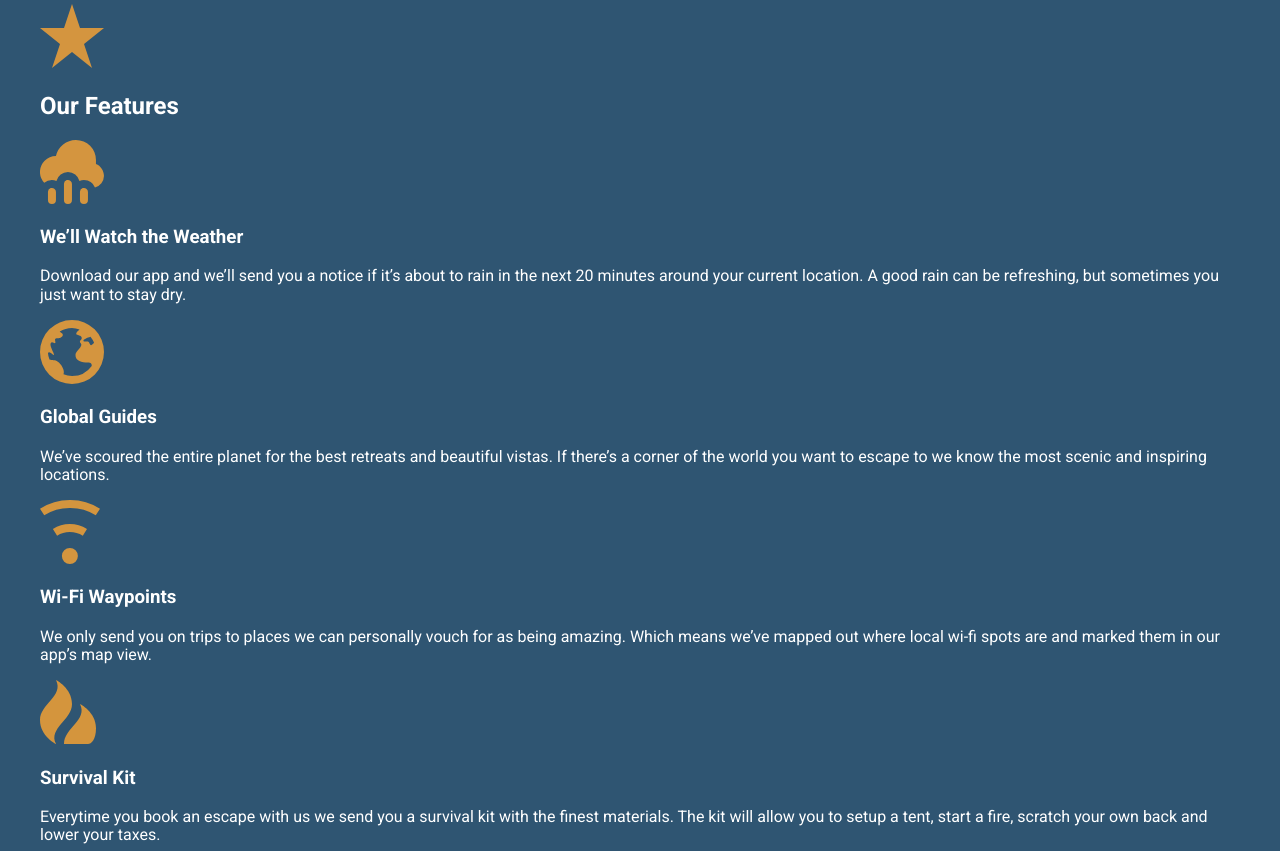
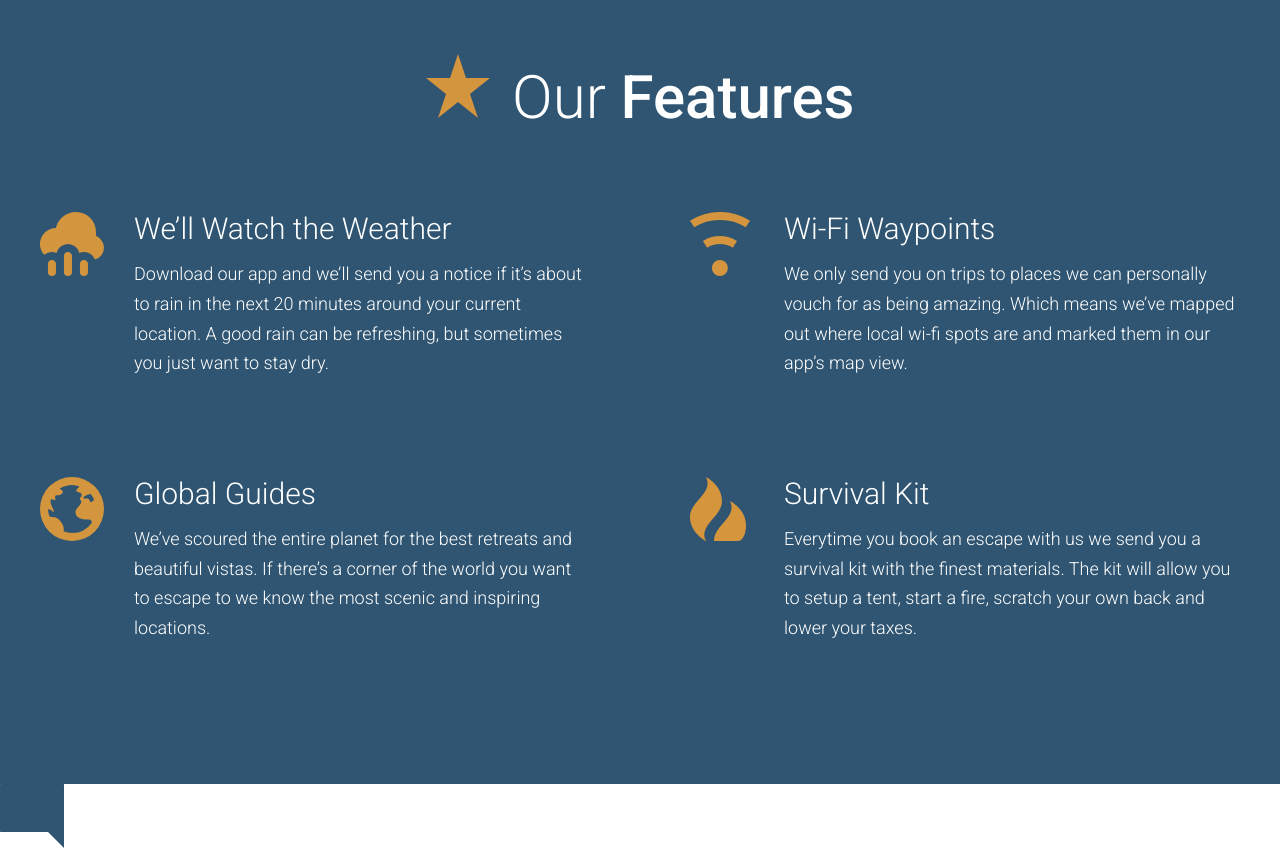
Before and after one commit to cheeseaddict/random_css, a website: page app/index.html in a window 1280 px wide. Shown: the part 2251-3102 px from the top of the page. Drawn offline with Linux system fonts and the light colour scheme.

Commit message:
Added feature section

```diff
--- /dev/null
+++ b/app/assets/styles/modules/_feature-item.css
@@ -0,0 +1,16 @@
+.feature-item {
+  padding-left: 94px;
+  position: relative;
+  padding-bottom: 2.5rem;
+
+  &__icon {
+    position: absolute;
+    left: 0;
+  }
+
+  &__title {
+    font-size: 1.875rem;
+    font-weight: 300;
+    margin-bottom: .8rem;
+  }
+}
--- a/app/assets/styles/modules/_generic-content-container.css
+++ b/app/assets/styles/modules/_generic-content-container.css
@@ -2,7 +2,7 @@
   p {
     font-weight: 300;
     line-height: 1.65;
-    margin: 1.8rem 0;
+    margin: 0 0 1.8rem 0;
 
     @mixin atSmall {
       font-size: 1.125rem;
--- a/app/assets/styles/modules/_rows.css
+++ b/app/assets/styles/modules/_rows.css
@@ -5,6 +5,15 @@
   &--gutters {
     margin-right: -65px;
   }
+
+  &--gutters-large {
+    margin-right: -100px;
+  }
+
+  &--gutters-large > div {
+    padding-right: 100px;
+  }
+
 
   &--gutters > div {
     padding-right: 65px;
@@ -28,6 +37,11 @@
       width: 37%;
     }
 
+    &__medium-6 {
+      float: left;
+      width: 50%;
+    }
+
     &__medium-8 {
       float: left;
       width: 66.66%;
--- /dev/null
+++ b/app/assets/styles/modules/_section-title.css
@@ -0,0 +1,27 @@
+.section-title {
+  font-size: 2.55rem;
+  font-weight: 300;
+  text-align: center;
+
+  @mixin atSmall {
+    font-size: 3.75rem;
+  }
+
+  strong {
+    font-weight: 500;
+  }
+
+  &__icon {
+    display: block;
+    margin-left: auto;
+    margin-right: auto;
+    margin-bottom: .6rem;
+
+    @mixin atSmall {
+      margin-right: .5rem;
+      margin-left: 0;
+      margin-bottom: 0;
+      display: inline-block;
+    }
+  }
+}
--- a/app/assets/styles/styles.css
+++ b/app/assets/styles/styles.css
@@ -9,3 +9,5 @@
 @import "modules/_headline";
 @import "modules/_rows";
 @import "modules/_generic-content-container";
+@import "modules/_section-title";
+@import "modules/_feature-item";
--- a/app/index.html
+++ b/app/index.html
@@ -73,24 +73,41 @@
 
   <div id="features" class="page-section page-section--blue">
     <div class="wrapper">
-      <img src="assets/images/icons/star.svg">
-      <h2>Our Features</h2>
+      <h2 class="section-title">
+        <img class="section-title__icon" src="assets/images/icons/star.svg">
+        Our <strong>Features</strong>
+      </h2>
 
-      <img src="assets/images/icons/rain.svg">
-      <h3>We&rsquo;ll Watch the Weather</h3>
-      <p>Download our app and we&rsquo;ll send you a notice if it&rsquo;s about to rain in the next 20 minutes around your current location. A good rain can be refreshing, but sometimes you just want to stay dry.</p>
+      <div class="row row--gutters-large generic-content-container">
+        <div class="row__medium-6">
+          <div class="feature-item">
+            <img class="feature-item__icon" src="assets/images/icons/rain.svg">
+            <h3 class="feature-item__title">We&rsquo;ll Watch the Weather</h3>
+            <p>Download our app and we&rsquo;ll send you a notice if it&rsquo;s about to rain in the next 20 minutes around your current location. A good rain can be refreshing, but sometimes you just want to stay dry.</p>
+          </div>
 
-      <img src="assets/images/icons/globe.svg">
-      <h3>Global Guides</h3>
-      <p>We&rsquo;ve scoured the entire planet for the best retreats and beautiful vistas. If there&rsquo;s a corner of the world you want to escape to we know the most scenic and inspiring locations.</p>
+          <div class="feature-item">
+            <img class="feature-item__icon" src="assets/images/icons/globe.svg">
+            <h3 class="feature-item__title">Global Guides</h3>
+            <p>We&rsquo;ve scoured the entire planet for the best retreats and beautiful vistas. If there&rsquo;s a corner of the world you want to escape to we know the most scenic and inspiring locations.</p>
+          </div>
 
-      <img src="assets/images/icons/wifi.svg">
-      <h3>Wi-Fi Waypoints</h3>
-      <p>We only send you on trips to places we can personally vouch for as being amazing. Which means we&rsquo;ve mapped out where local wi-fi spots are and marked them in our app&rsquo;s map view.</p>
+        </div>
+        <div class="row__medium-6">
+          <div class="feature-item">
+            <img class="feature-item__icon" src="assets/images/icons/wifi.svg">
+            <h3 class="feature-item__title">Wi-Fi Waypoints</h3>
+            <p>We only send you on trips to places we can personally vouch for as being amazing. Which means we&rsquo;ve mapped out where local wi-fi spots are and marked them in our app&rsquo;s map view.</p>
+          </div>
 
-      <img src="assets/images/icons/fire.svg">
-      <h3>Survival Kit</h3>
-      <p>Everytime you book an escape with us we send you a survival kit with the finest materials. The kit will allow you to setup a tent, start a fire, scratch your own back and lower your taxes.</p>
+          <div class="feature-item">
+            <img class="feature-item__icon" src="assets/images/icons/fire.svg">
+            <h3 class="feature-item__title">Survival Kit</h3>
+            <p>Everytime you book an escape with us we send you a survival kit with the finest materials. The kit will allow you to setup a tent, start a fire, scratch your own back and lower your taxes.</p>
+          </div>
+
+        </div>
+      </div>
     </div>
   </div>
 
--- a/app/temp/styles/styles.css
+++ b/app/temp/styles/styles.css
@@ -553,6 +553,14 @@ a {
     margin-right: -65px;
   }
 
+.row--gutters-large {
+    margin-right: -100px;
+  }
+
+.row--gutters-large > div {
+    padding-right: 100px;
+  }
+
 .row--gutters > div {
     padding-right: 65px;
   }
@@ -575,6 +583,11 @@ a {
       width: 37%;
     }
 
+    .row__medium-6 {
+      float: left;
+      width: 50%;
+    }
+
     .row__medium-8 {
       float: left;
       width: 66.66%;
@@ -588,7 +601,7 @@ a {
 .generic-content-container p {
     font-weight: 300;
     line-height: 1.65;
-    margin: 1.8rem 0;
+    margin: 0 0 1.8rem 0;
   }
 
 @media (min-width: 530px) {
@@ -601,3 +614,54 @@ a {
 .generic-content-container p a {
     font-weight: 700;
   }
+
+.section-title {
+  font-size: 2.55rem;
+  font-weight: 300;
+  text-align: center;
+}
+
+@media (min-width: 530px) {
+
+.section-title {
+    font-size: 3.75rem
+}
+    }
+
+.section-title strong {
+    font-weight: 500;
+  }
+
+.section-title__icon {
+    display: block;
+    margin-left: auto;
+    margin-right: auto;
+    margin-bottom: .6rem;
+  }
+
+@media (min-width: 530px) {
+
+.section-title__icon {
+      margin-right: .5rem;
+      margin-left: 0;
+      margin-bottom: 0;
+      display: inline-block
+  }
+    }
+
+.feature-item {
+  padding-left: 94px;
+  position: relative;
+  padding-bottom: 2.5rem;
+}
+
+.feature-item__icon {
+    position: absolute;
+    left: 0;
+  }
+
+.feature-item__title {
+    font-size: 1.875rem;
+    font-weight: 300;
+    margin-bottom: .8rem;
+  }
```
